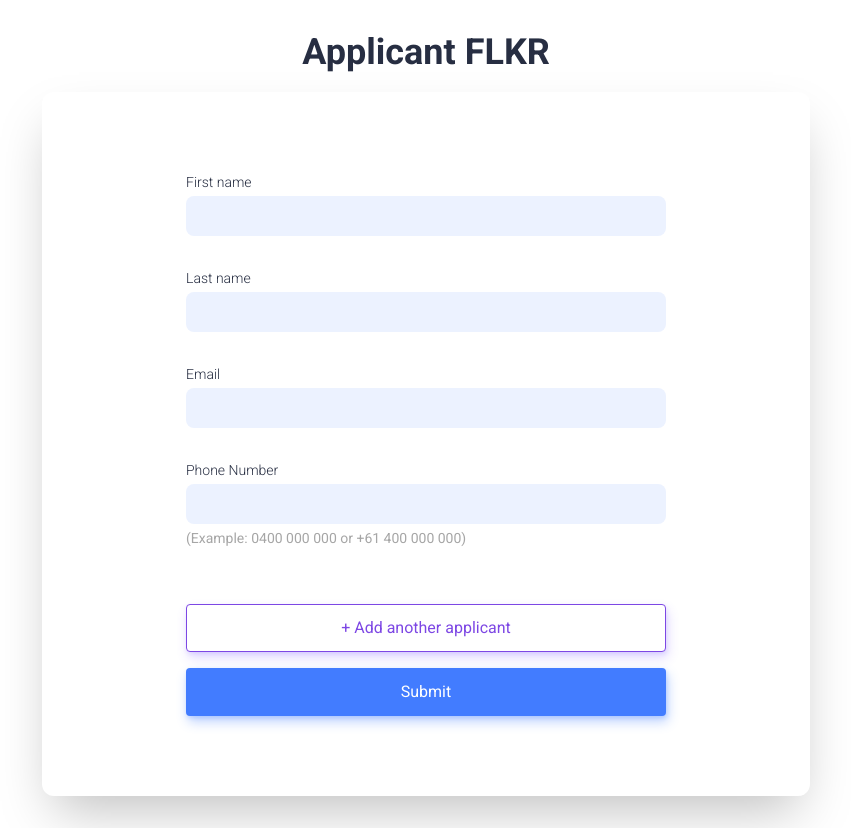
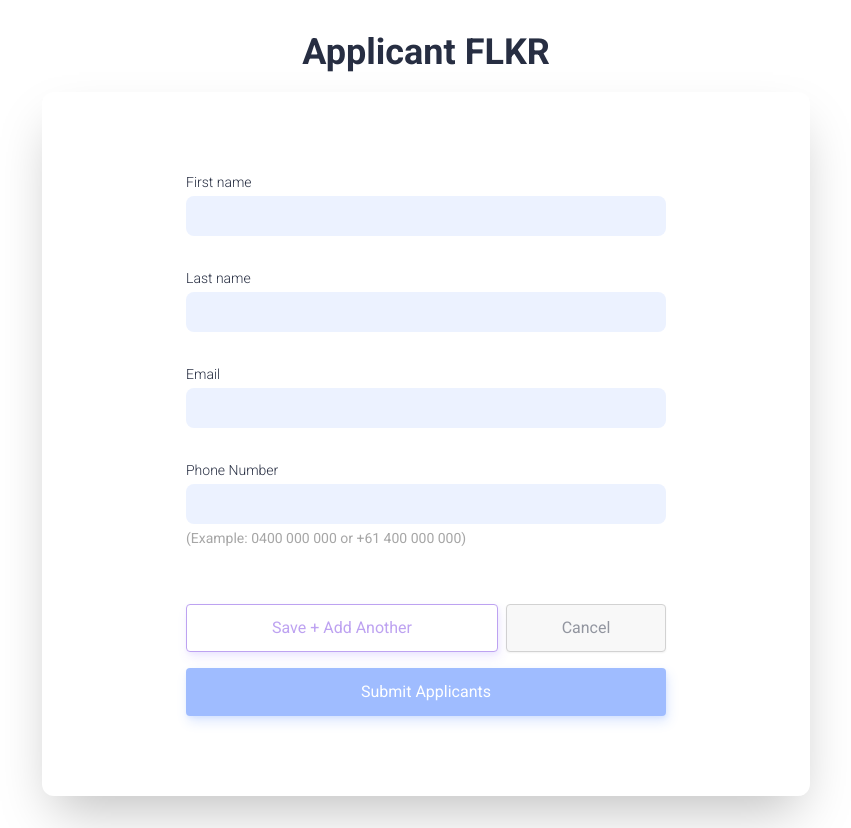
Before and after one commit to mattgrantjones/applicant-FLKR, a React (Vite) app: page / in a window 1280 px wide. Shown: the whole page, without its empty margins (214-1065 px from the left). Built offline with nearby package versions, Linux system fonts and the light colour scheme.

Commit message:
Set up form management
- Create new applicant
- Check for and edit existing applicants in state
- Cancel form
- Set up form UI to account for form state (i.e., invalid or not touched)
- Create temporary Applicant Card component
- Fix regex

```diff
--- a/src/GlobalComponents/Button/index.tsx
+++ b/src/GlobalComponents/Button/index.tsx
@@ -22,10 +22,12 @@ const Button: React.FC<ButtonProps> = ({
       type={type}
       disabled={isDisabled}
       className={
-        "hoverzoom-sm hover:shadow-xl text-md bg-pin rounded shadow-sm px-8 py-2 h-12 bg-blue-light text-midnight  " +
-        className +
+        "shadow-sm shadow-white text-md bg-pin rounded x-8 py-2 h-12 bg-blue-light text-midnight active:scale-100 active:duration-[50ms] active:ease-linear  " +
+        (isDisabled
+          ? "opacity-50 hover:scale-100 cursor-auto "
+          : "cursor-pointer hoverzoom-sm  ") +
         " " +
-        (isDisabled ? "cursor-not-allowed" : "cursor-pointer")
+        className
       }
     >
       {label}
--- /dev/null
+++ b/src/Pages/Form/Components/ApplicantCard/index.tsx
@@ -0,0 +1,25 @@
+type ApplicantCardProps = {
+  applicant: {
+    firstName: string
+    lastName: string
+    mobile: string
+    email: string
+  }
+  onClick: () => void
+}
+
+const ApplicantCard: React.FC<ApplicantCardProps> = ({
+  applicant: { firstName, lastName, mobile, email },
+  onClick,
+}) => {
+  return (
+    <div>
+      {firstName} {lastName} {mobile} {email}
+      <span className="cursor-pointer p-5" onClick={onClick}>
+        Edit
+      </span>
+    </div>
+  )
+}
+
+export default ApplicantCard
--- a/src/Pages/Form/Schema/index.ts
+++ b/src/Pages/Form/Schema/index.ts
@@ -1,6 +1,7 @@
 import { z } from "zod"
 
 export const schema = z.object({
+  id: z.number(),
   firstName: z.string().min(1, "First name is required"),
   lastName: z.string().min(1, "Last name is required"),
   mobile: z
@@ -8,7 +9,7 @@ export const schema = z.object({
     .min(10, "Mobile number is required")
     .regex(
       RegExp(
-        /^(?:\+?61|0)4 ?(?:(?:[01] ?[0-9]|2 ?[0-9]|3 ?[0-9]|4 ?[0-9]|5 ?[018]) ?[0-9]|3 ?0 ?[0-5])(?: ?[0-9]){5}$/
+        /^(?:\+?61|0)4 ?(?:(?:[0-9] ?[0-9]|2 ?[0-9]|3 ?[0-9]|4 ?[0-9]|5 ?[018]) ?[0-9]|3 ?0 ?[0-5])(?: ?[0-9]){5}$/
       ),
       "Mobile number is invalid"
     ),
--- a/src/Pages/Form/index.tsx
+++ b/src/Pages/Form/index.tsx
@@ -1,3 +1,4 @@
+import { useState } from "react"
 import { zodResolver } from "@hookform/resolvers/zod"
 
 // Hooks
@@ -10,28 +11,105 @@ import { schema } from "./Schema"
 import Button from "../../GlobalComponents/Button"
 // import CheckBox from "../../GlobalComponents/Checkbox"
 import Input from "../../GlobalComponents/Input"
+import ApplicantCard from "./Components/ApplicantCard"
 
 const Form: React.FC = () => {
+  // State
+  const [applicants, setApplicants] = useState<
+    Zod.infer<typeof schema>[] | undefined
+  >()
+
   // Hooks
   const formMethods = useForm({
     resolver: zodResolver(schema),
-    defaultValues: { firstName: "", lastName: "", mobile: "", email: "" },
+    defaultValues: {
+      id: 0,
+      firstName: "",
+      lastName: "",
+      mobile: "",
+      email: "",
+    },
   })
 
-  const { handleSubmit, getValues, formState } = formMethods
+  // Form Helpers
+  const { handleSubmit, getValues, formState, reset, trigger, setValue } =
+    formMethods
+  const { isValid, isDirty } = formState
 
-  // Form Helpers
   const submitForm = handleSubmit(async (formValues) => {
-    console.log("submitted", { formValues })
+    !isDirty && trigger(undefined, { shouldFocus: true })
+    console.log("submitted", { formValues, isDirty, isValid })
   })
 
-  const values = getValues()
-  const { errors } = formState
-  console.log({ values, errors })
+  const resetToDefaultValues = () =>
+    reset({
+      id: 0,
+      firstName: "",
+      lastName: "",
+      mobile: "",
+      email: "",
+    })
+
+  // Check if the current applicant (by ID or email) already exists in the applicants state
+  const checkIfApplicantExists = () =>
+    applicants?.some((applicant) => {
+      const values = getValues()
+      return applicant.id === values.id || applicant.email === values.email
+    })
+
+  // Assign a new ID to a new applicant
+  const assignApplicantId = () => {
+    return applicants?.length ? applicants.length + 1 : 1
+  }
+
+  // Save the current applicant to the applicants state after validating
+  const saveChanges = (resetValue?: "default" | "previous") => {
+    const isExistingApplicant = checkIfApplicantExists()
+    const values = getValues()
+    trigger()
+
+    // Update the values for an existing applicant
+    if (isExistingApplicant) {
+      console.log("Is Exising Applicant", { values, isValid })
+      isValid &&
+        setApplicants([
+          ...(applicants?.filter((applicant) => applicant.id !== values.id) ||
+            []),
+          values,
+        ])
+    }
+
+    // Add a new applicant
+    if (!isExistingApplicant) {
+      console.log("Is New Applicant", { values, isValid })
+      setValue("id", assignApplicantId())
+      isValid &&
+        setApplicants([
+          ...(applicants || []),
+          { ...values, id: assignApplicantId() },
+        ])
+    }
+
+    // Reset the form
+    if (isValid) {
+      resetValue === "default"
+        ? resetToDefaultValues()
+        : resetValue === "previous"
+        ? reset(applicants?.[applicants.length - 1])
+        : null
+    }
+  }
 
   return (
     <FormProvider {...formMethods}>
       <h1>Applicant FLKR</h1>
+      {applicants?.map((applicant) => (
+        <ApplicantCard
+          applicant={applicant}
+          onClick={() => reset(applicant)}
+          key={`applicant-${applicant.id}-${applicant.email}`}
+        />
+      ))}
       <form
         onSubmit={submitForm}
         className="flex flex-col max-w-3xl items-stretch w-full gap-2 bg-white rounded-xl shadow-2xl px-36 py-20"
@@ -45,16 +123,41 @@ const Form: React.FC = () => {
           helperMessage="(Example: 0400 000 000 or +61 400 000 000)"
         />
         {/* <CheckBox label="Check me" name="check" /> */}
-        <div className="flex flex-col gap-4 mt-12">
+        <div className="BUTTON-SECTION flex flex-col gap-4 mt-12">
+          <div className="flex gap-2">
+            <Button
+              type="button"
+              label={
+                checkIfApplicantExists() ? "Save Changes" : "Save + Add Another"
+              }
+              className="secondary-inverted-light flk-shadow-purple grow "
+              isDisabled={!isValid}
+              onClick={() => saveChanges("default")}
+            />
+            <Button
+              type="button"
+              label="Cancel"
+              className="bg-zinc-light border border-zinc-dark shadow-lg shadow-zinc-medium w-1/3 "
+              isDisabled={!isDirty}
+              onClick={() => {
+                resetToDefaultValues()
+              }}
+            />
+          </div>
+
           <Button
-            type="button"
-            label="+ Add another applicant"
-            className="secondary-inverted-light flk-shadow-purple "
-          />
-          <Button
-            type="submit"
-            label="Submit"
+            label={`Submit ${
+              // Get number of active applicants in the form
+              applicants?.length
+                ? `${applicants.length + (isDirty ? 1 : 0)} `
+                : ""
+            }
+            ${
+              // Get the appropriate pluralisation
+              applicants?.length === 1 ? "Applicant" : "Applicants"
+            }`}
             onClick={submitForm}
+            isDisabled={!applicants?.length || (isDirty && !isValid)}
             className="primary-medium flk-shadow-blue "
           />
         </div>
```
